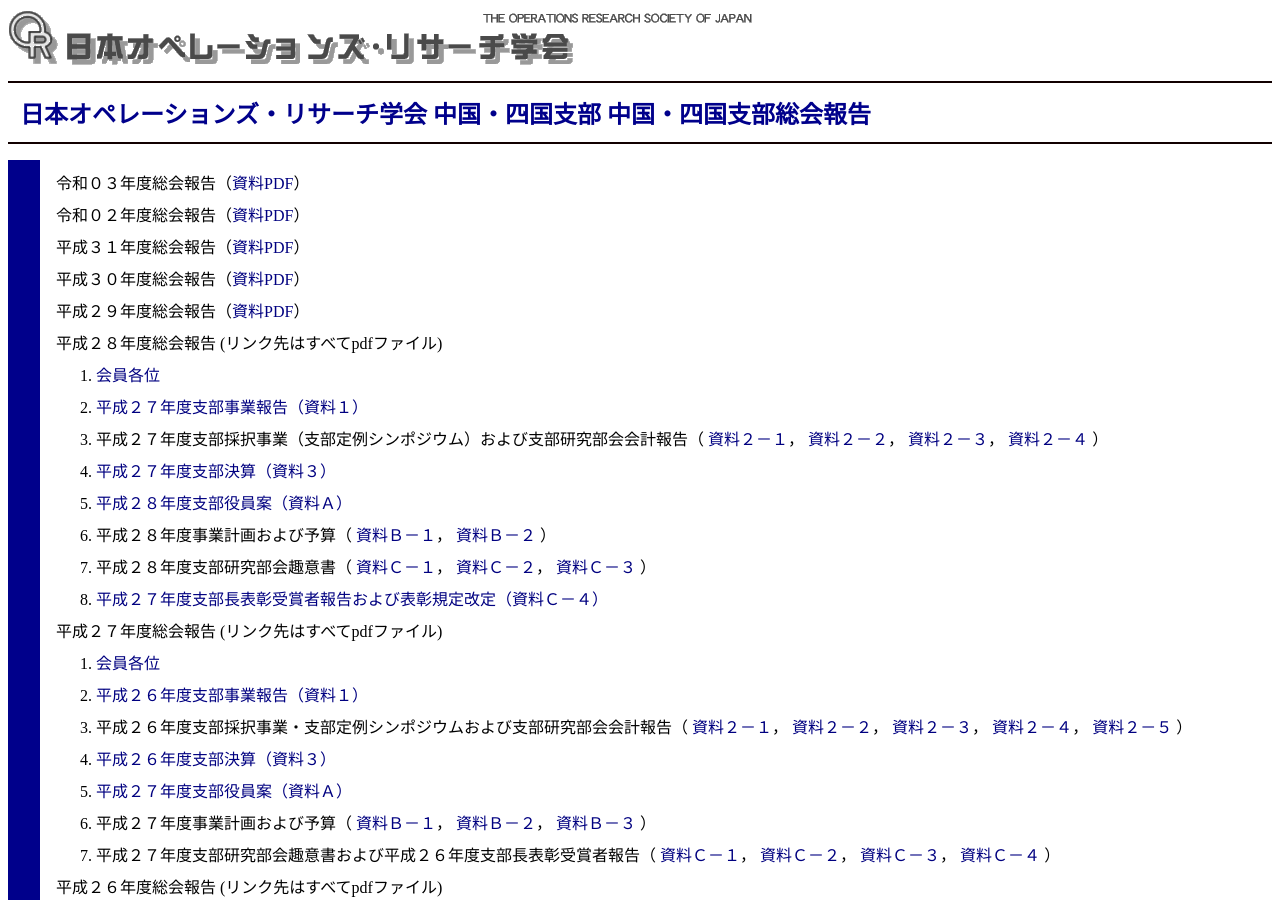
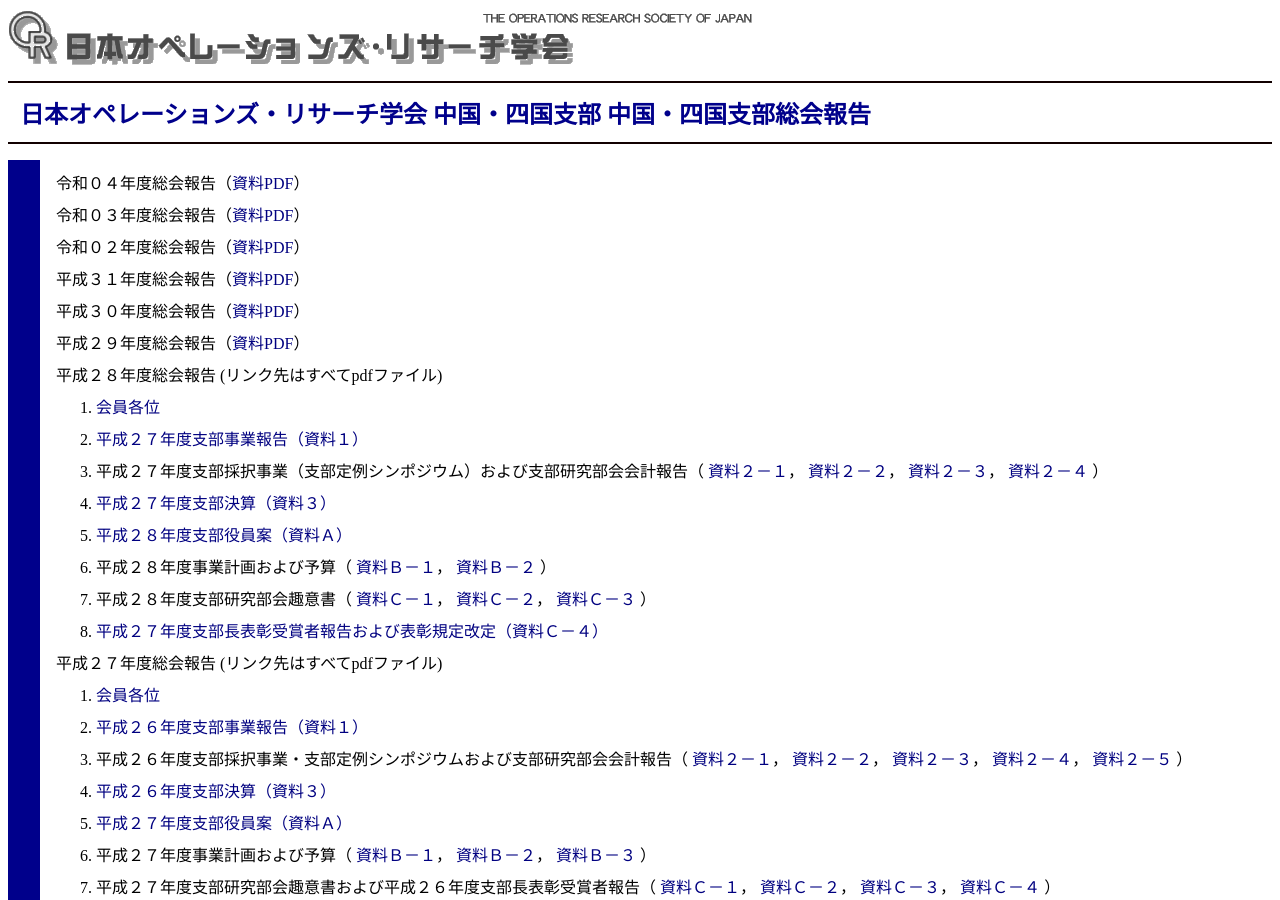
Before and after one commit to orsj-cs/orsj-cs.github.io, a Jekyll site: the page built from sokai/index.html, in a window 1280 px wide and 900 px high. Built offline with Jekyll 4.4.1, drawn with Linux system fonts in a browser that asks for light colours.

Commit message:
Update index.html

```diff
--- a/sokai/index.html
+++ b/sokai/index.html
@@ -4,6 +4,7 @@ title: 日本オペレーションズ・リサーチ学会 中国・四国支部
 ---
 
 <ul>
+<li>令和０４年度総会報告（<a href="sokai2022/m1.pdf">資料PDF</a>）
 <li>令和０３年度総会報告（<a href="sokai2021/m1.pdf">資料PDF</a>）
 <li>令和０２年度総会報告（<a href="sokai2020/m1.pdf">資料PDF</a>）
 <li>平成３１年度総会報告（<a href="sokai2019/m1.pdf">資料PDF</a>）
```
